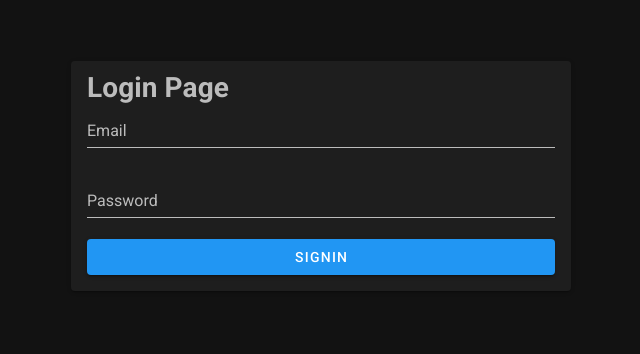
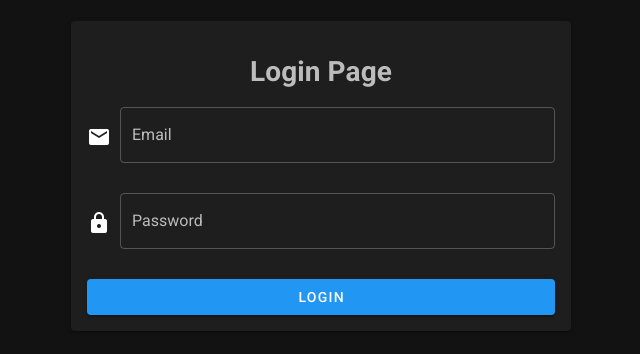
Before and after one commit to tatsuyyyaaa/manansala-qr-app, a Nuxt app: page /auth/signin in a window 1280 px wide. Shown: the part 224-578 px from the top of the page, without its empty margins (319-959 px from the left). Built offline with nearby package versions, Linux system fonts and the light colour scheme.

Commit message:
Added Login Page

```diff
--- a/pages/auth/signin.vue
+++ b/pages/auth/signin.vue
@@ -1,16 +1,15 @@
 <template>
     <div class="d-flex align-center justify-center" style="height: 100vh;">
         <v-card width="500">
+            <v-card-text justify="center">
+                <h1 class="text-center my-6"> Login Page </h1>
+                <v-form>
+                    <v-text-field v-model="name" label="Email" prepend-icon="mdi-email" outlined></v-text-field>
 
-            <v-card-text justify="center">
-                <h1> Login Page </h1>
-                <v-form>
-                    <v-text-field v-model="name" label="Email"></v-text-field>
-
-                    <v-text-field v-model="email" label="Password"></v-text-field>
+                    <v-text-field v-model="email" label="Password" outlined type="password" prepend-icon="mdi-lock"></v-text-field>
 
                     <v-btn color="blue" block>
-                        Signin
+                        Login
                     </v-btn>
                 </v-form>
             </v-card-text>
```
